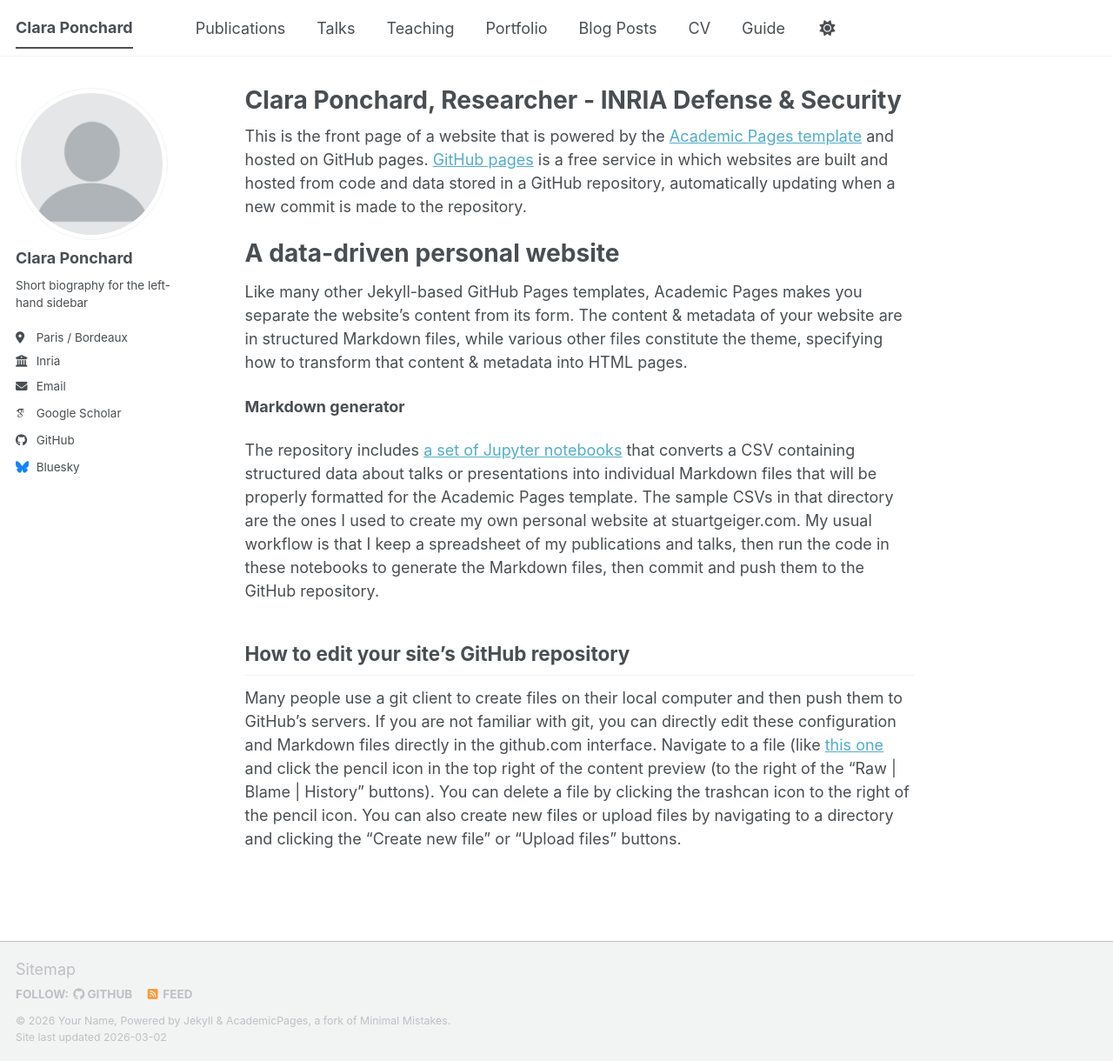
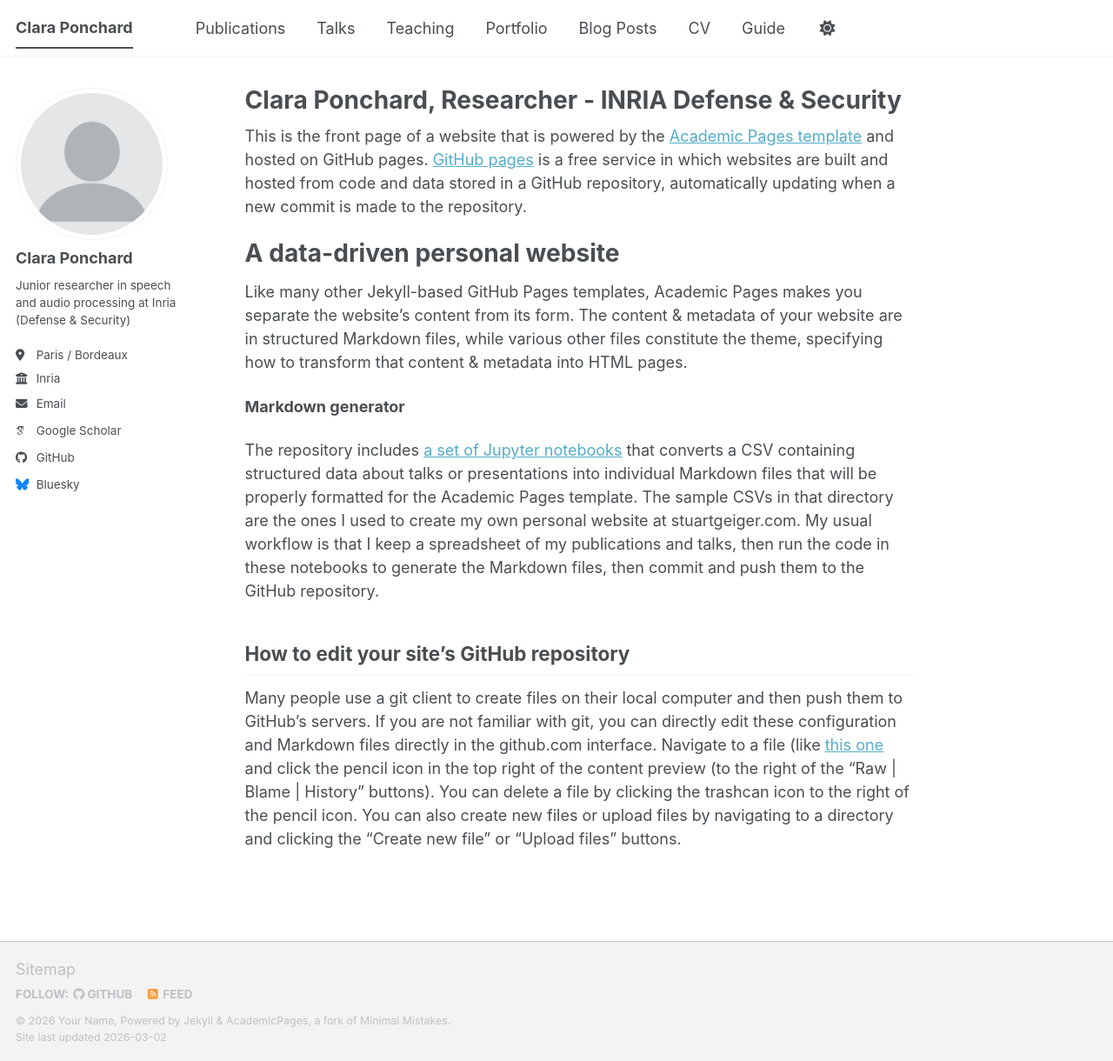
Before and after one commit to ClaraPonchard/ClaraPonchard.github.io, a Jekyll site: the page built from _pages/about.md, in a window 1280 px wide and 1220 px high. Shown: the whole window at 87% size. Built offline with Jekyll 4.4.1, drawn with Linux system fonts in a browser that asks for light colours; some web fonts are replaced; a script bundle is joined from its source files by our own code; library files that are not in the unit come from our copies.

Commit message:
Update _config.yml

```diff
--- a/_config.yml
+++ b/_config.yml
@@ -26,7 +26,7 @@
   avatar           : "profile.png"
   name             : "Clara Ponchard"
   pronouns         : # example: "she/her"
-  bio              : "Short biography for the left-hand sidebar"
+  bio              : "Junior researcher in speech and audio processing at Inria (Defense & Security)"
   location         : "Paris / Bordeaux"
   employer         : "Inria"
   uri              : # URL
```
